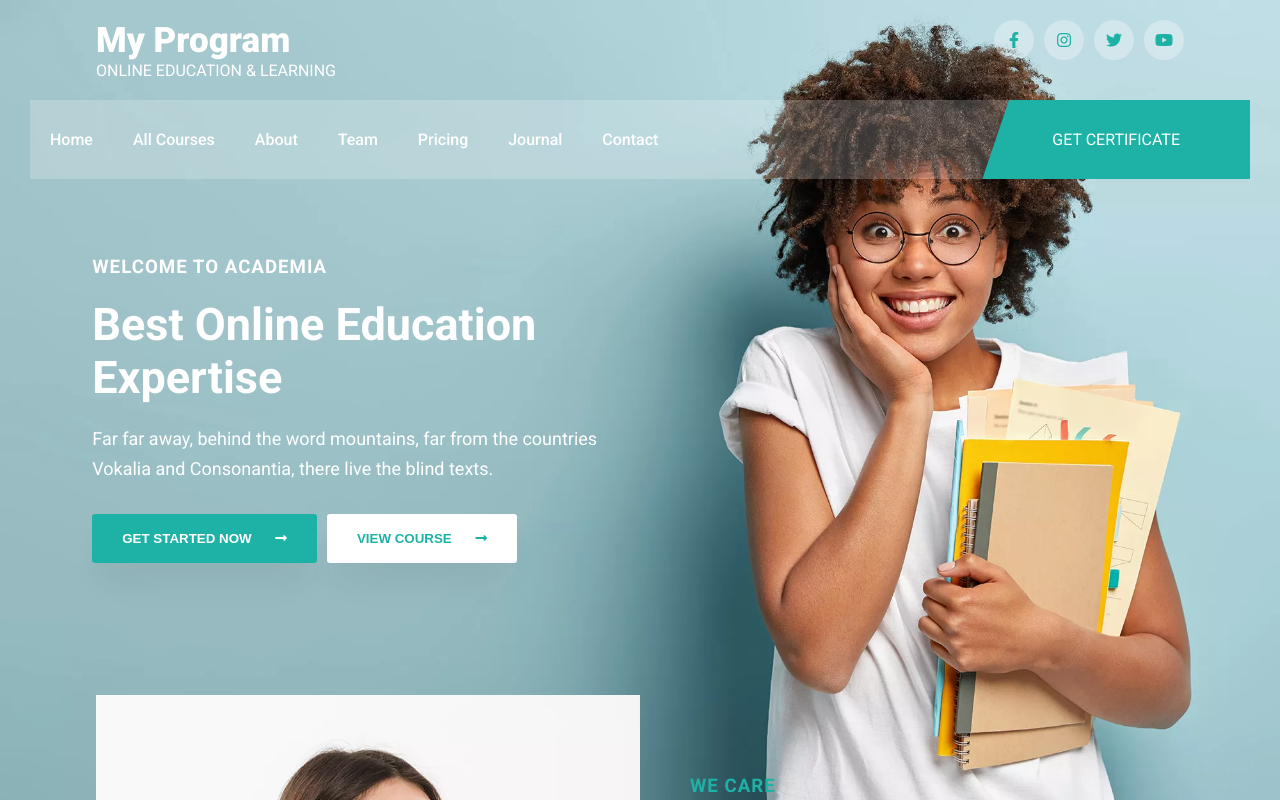
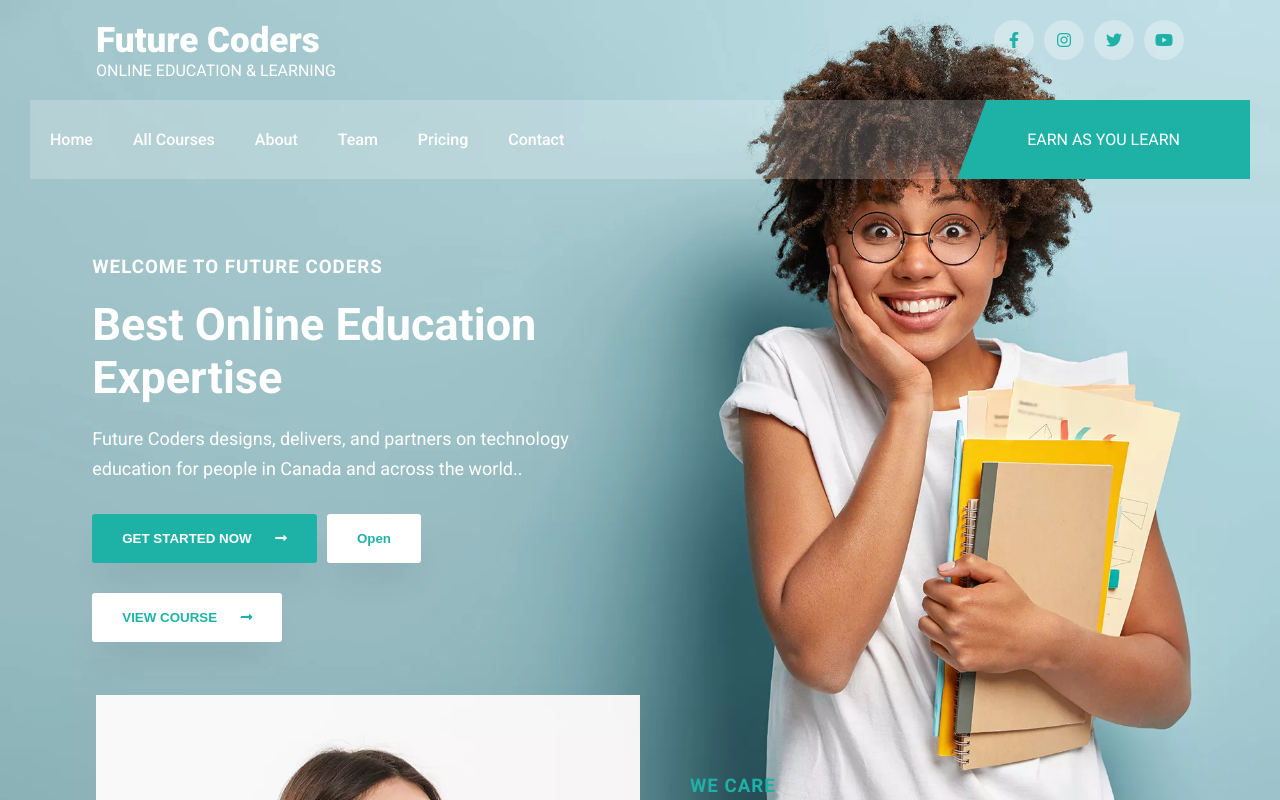
Before and after one commit to DanielMaina/caregiving, a React (Create React App) app: page / in a window 1280 px wide. Shown: the top 800 px of the page. Built offline with nearby package versions, Linux system fonts and the light colour scheme.

Commit message:
styling_v1

```diff
--- a/src/components/common/header/Head.jsx
+++ b/src/components/common/header/Head.jsx
@@ -6,15 +6,23 @@ const Head = () => {
       <section className='head'>
         <div className='container flexSB'>
           <div className='logo'>
-            <h1>My Program</h1>
+            <h1>Future Coders</h1>
             <span>ONLINE EDUCATION & LEARNING</span>
           </div>
 
           <div className='social'>
-            <i className='fab fa-facebook-f icon'></i>
+            <a href="https://www.facebook.com/" target="blank">
+              <i className='fab fa-facebook-f icon' ></i>
+            </a>
+            <a href="https://www.instagram.com/" target="blank">
             <i className='fab fa-instagram icon'></i>
+            </a>
+            <a href="https://twitter.com/" target="blank">
             <i className='fab fa-twitter icon'></i>
+            </a>
+            <a href="https://www.youtube.com/" target="blank">
             <i className='fab fa-youtube icon'></i>
+            </a>
           </div>
         </div>
       </section>
--- a/src/components/common/header/Header.jsx
+++ b/src/components/common/header/Header.jsx
@@ -27,15 +27,15 @@ const Header = () => {
             <li>
               <Link to='/pricing'>Pricing</Link>
             </li>
-            <li>
+            {/* <li>
               <Link to='/journal'>Journal</Link>
-            </li>
+            </li> */}
             <li>
               <Link to='/contact'>Contact</Link>
             </li>
           </ul>
           <div className='start'>
-            <div className='button'>GET CERTIFICATE</div>
+            <div className='button'>EARN AS YOU LEARN</div>
           </div>
           <button className='toggle' onClick={() => setClick(!click)}>
             {click ? <i className='fa fa-times'> </i> : <i className='fa fa-bars'></i>}
--- a/src/components/home/hero/Hero.jsx
+++ b/src/components/home/hero/Hero.jsx
@@ -1,6 +1,7 @@
 import React from "react"
 import Heading from "../../common/heading/Heading"
 import "./Hero.css"
+
 
 const Hero = () => {
   return (
@@ -8,11 +9,19 @@ const Hero = () => {
       <section className='hero'>
         <div className='container'>
           <div className='row'>
-            <Heading subtitle='WELCOME TO ACADEMIA' title='Best Online Education Expertise' />
-            <p>Far far away, behind the word mountains, far from the countries Vokalia and Consonantia, there live the blind texts.</p>
+            <Heading subtitle='WELCOME TO FUTURE CODERS' title='Best Online Education Expertise' />
+            <p>Future Coders designs, delivers, and partners on technology education for people in Canada and across the world..</p>
             <div className='button'>
               <button className='primary-btn'>
                 GET STARTED NOW <i className='fa fa-long-arrow-alt-right'></i>
+              </button>
+              <button
+                target="_blank"
+                rel="noreferrer"
+                as="a"
+                href="https://example.com"
+              >
+              Open
               </button>
               <button>
                 VIEW COURSE <i className='fa fa-long-arrow-alt-right'></i>
```
